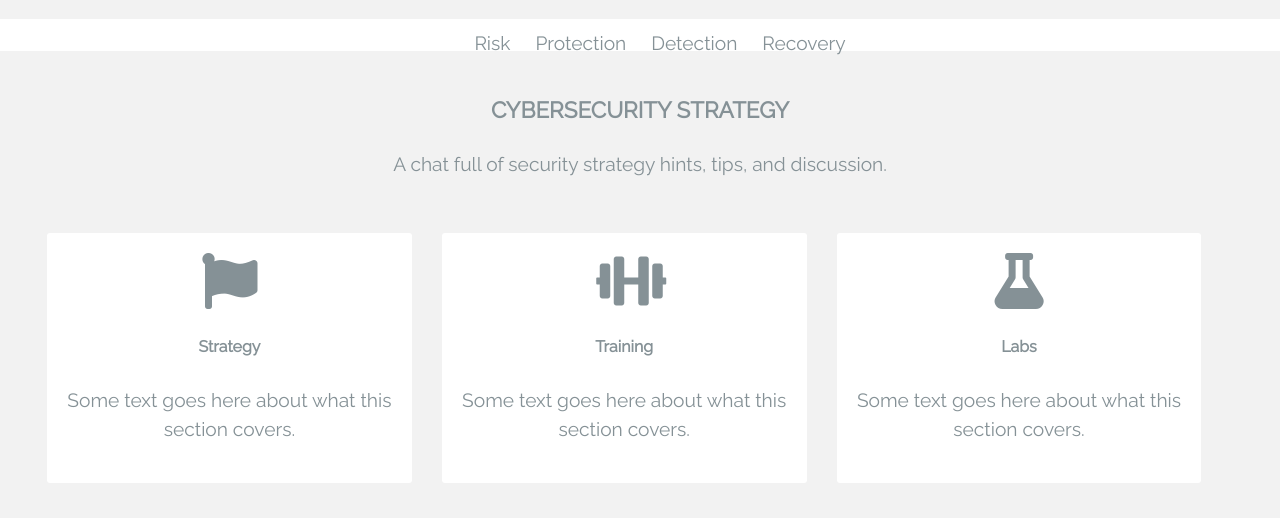
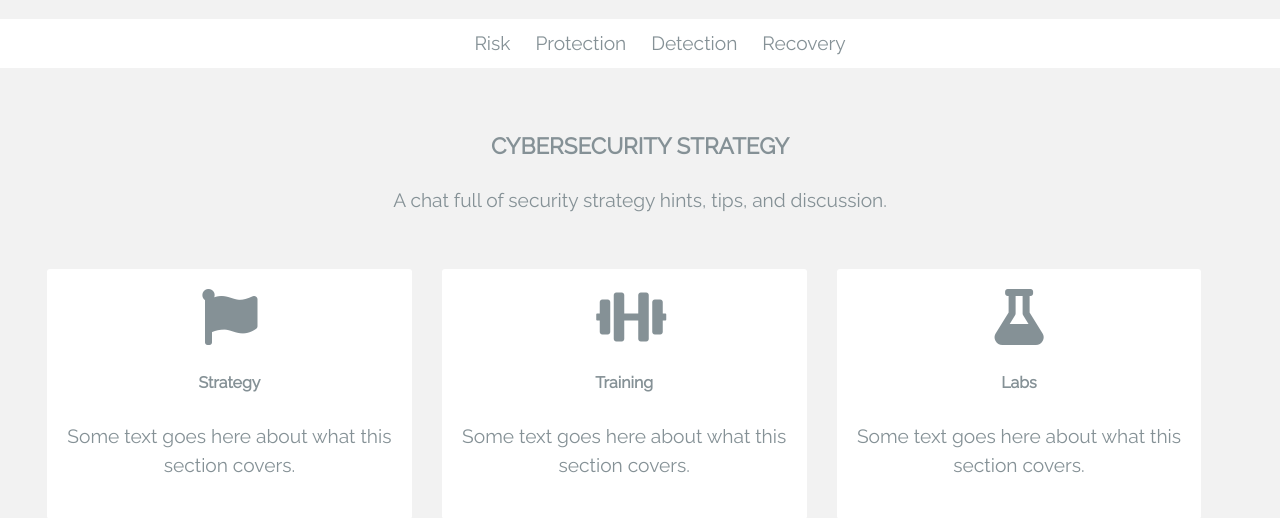
Before and after one commit to CisoJourney/CisoJourney, a PHP site: page / in a window 1280 px wide. Shown: the part 34-552 px from the top of the page. Run offline with PHP 8.4, Linux system fonts and the light colour scheme; some libraries are stand-ins or nearby versions.

Commit message:
Building initial theme

```diff
--- a/main.css
+++ b/main.css
@@ -29,11 +29,10 @@ body {
 }
 .nav-bar {
   width: 100%;
-  height: 32px;
   background-color: white;
   text-align: center;
 }
-.nav-bar ul li {
+.nav-bar li {
   display: inline-block;
   padding: 10px;
 }
```
